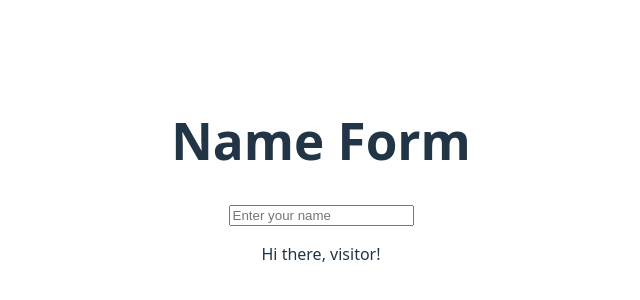
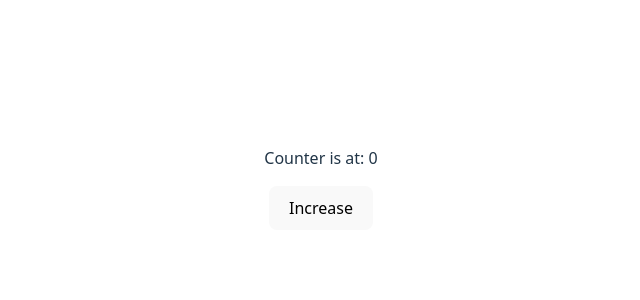
Before and after one commit to WenceslaoGutierrez/Platzi_Curso_React, a React (Vite) app: page / in a window 1280 px wide. Shown: the part 220-520 px from the top of the page, without its empty margins (319-959 px from the left). Built offline with nearby package versions, Linux system fonts and the light colour scheme.

Commit message:
Creación de CounterWithEffect

```diff
--- a/src/App.jsx
+++ b/src/App.jsx
@@ -1,14 +1,14 @@
 import { useState } from 'react'
 import reactLogo from './assets/react.svg'
 import viteLogo from '/vite.svg'
-import NameForm from './components/NameForm'
+import CounterWithEffect from './components/CounterWithEffect'
 import './App.css'
 
 function App() {
 
   return (
     <>
-      <NameForm />
+      <CounterWithEffect />
     </>
   );
 }
--- /dev/null
+++ b/src/components/CounterWithEffect.jsx
@@ -0,0 +1,19 @@
+import { useState, useEffect } from "react";
+
+const CounterWithEffect = () =>{
+    const [count, SetCount] = useState(0);
+
+    useEffect( ()=>{
+        console.log(`Counter changed to: ${count}`)
+    },[count]);
+
+    return(
+        <>
+            <p>Counter is at: {count}</p>
+            <button onClick={()=>SetCount(count+1)}>Increase</button>
+
+        </>
+    )
+}
+
+export default CounterWithEffect;
```
